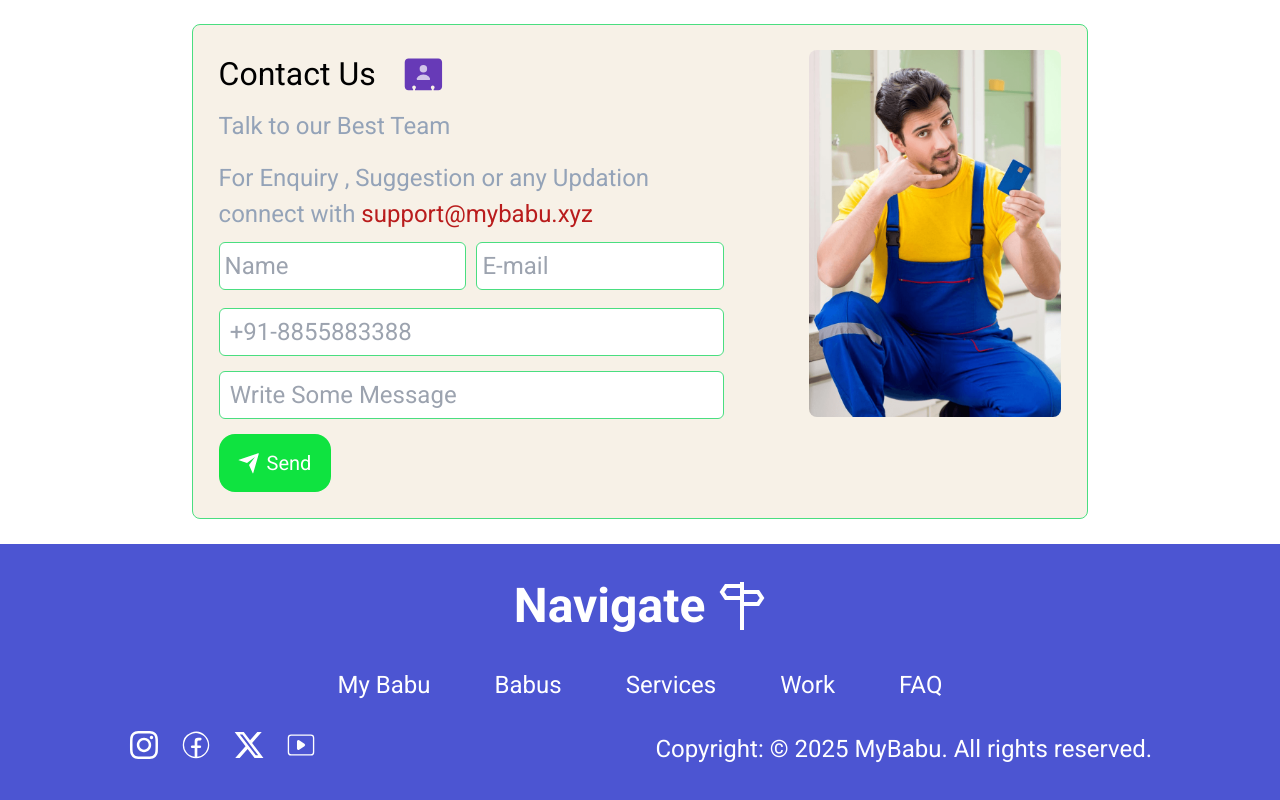
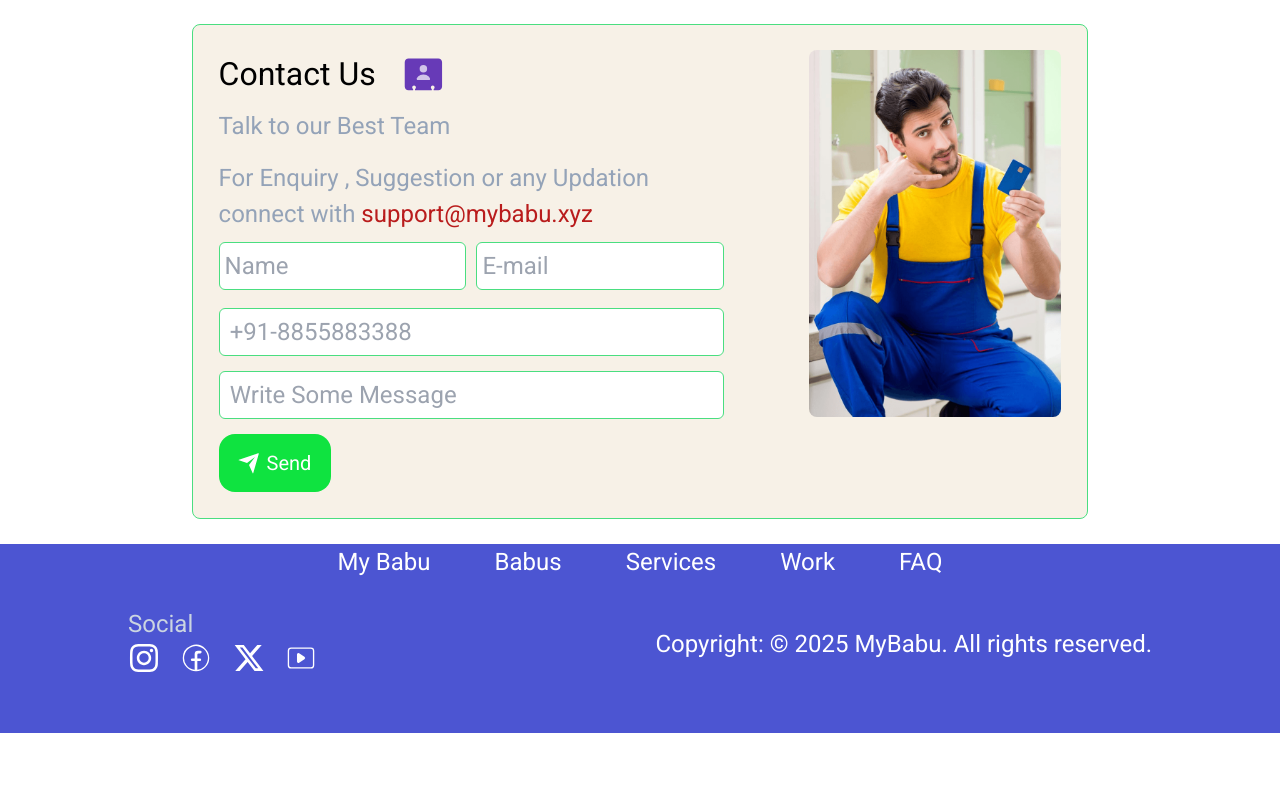
Before and after one commit to suryanshpandey61/Farmer_Site, a React (Create React App) app: page / in a window 1280 px wide. Shown: the part 4662-5462 px from the top of the page. After the commit the page ends 5395 px from the top, so only its background shows below. Built offline with nearby package versions, Linux system fonts and the light colour scheme; a web font is replaced by a local one.

Commit message:
Footer Update

```diff
--- a/src/components/Contactus.jsx
+++ b/src/components/Contactus.jsx
@@ -112,10 +112,10 @@ function Contactus() {
       <div className="bg-[#4C55D2] mt-[2%]">
         {/* Quick Links  Div  */}
         <div className="w-[100%]">
-          <div className="flex mx-auto justify-center items-center gap-x-[1%]  pt-[2%]">
+          {/* <div className="flex mx-auto justify-center items-center gap-x-[1%]  pt-[2%]">
             <h1 className="text-white md:text-[3rem] text-[2rem] font-bold">Navigate</h1>
             <GrNavigate className="md:text-[3rem] text-[2rem] text-white" />
-          </div>
+          </div> */}
           {/* links div  */}
           <div className="text-white w-[100%] gap-x-[3%] md:gap-x-[5%] mt-[2%] flex  justify-center text-[1rem] md:text-[1.5rem] ">
             <div>
@@ -173,7 +173,9 @@ function Contactus() {
         {/* Copyrigth and Socia media links icons div  */}
         <div className="w-[80%]  flex md:flex-row flex-col justify-between items-center mx-auto mt-[2%] pb-[4%]">
           {/* left div for icons  */}
-          <div className="flex mb-2 w-[50%] text-white text-[1.5rem] md:text-[2rem] gap-x-[6%] md:gap-x-[4%]">
+          <div className="w-[50%]">
+            <h1 className="md:text-[1.5rem] md:flex flex-row md:flex-col text-slate-300">Social</h1>
+          <div className="flex mb-2  text-white text-[1.5rem] md:text-[2rem] gap-x-[6%] md:gap-x-[4%]">
             <div className="hover:cursor-pointer hover:text-black hover:bg-white rounded-md transition-all duration-500">
               <FaInstagram />
             </div>
@@ -187,6 +189,8 @@ function Contactus() {
               <CiYoutube />
             </div>
           </div>
+          </div>
+
 
           {/* rigth div for copyrights  */}
           <div className="text-white md:text-[1.5rem] text-[0.8rem] ">
```
